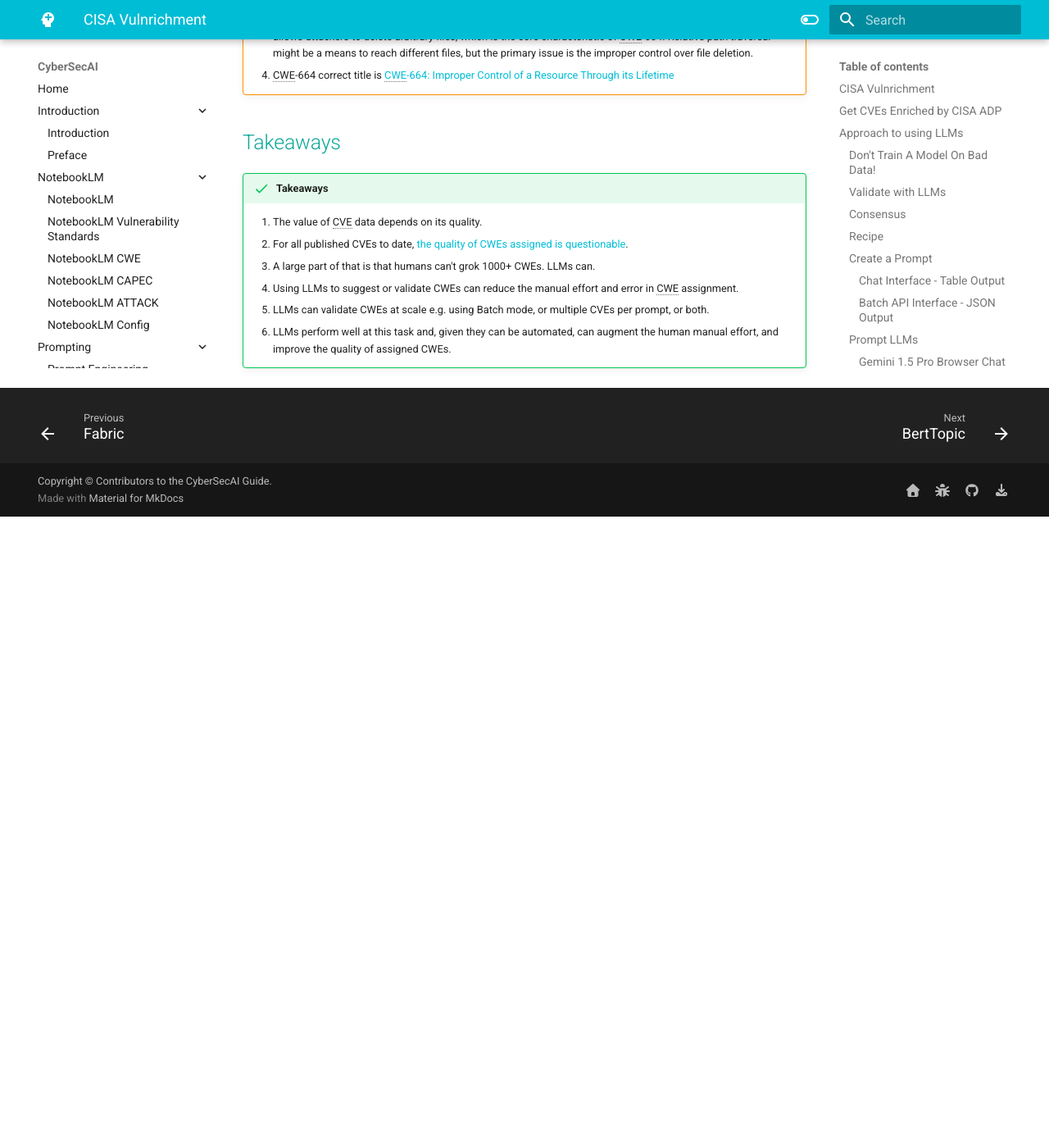
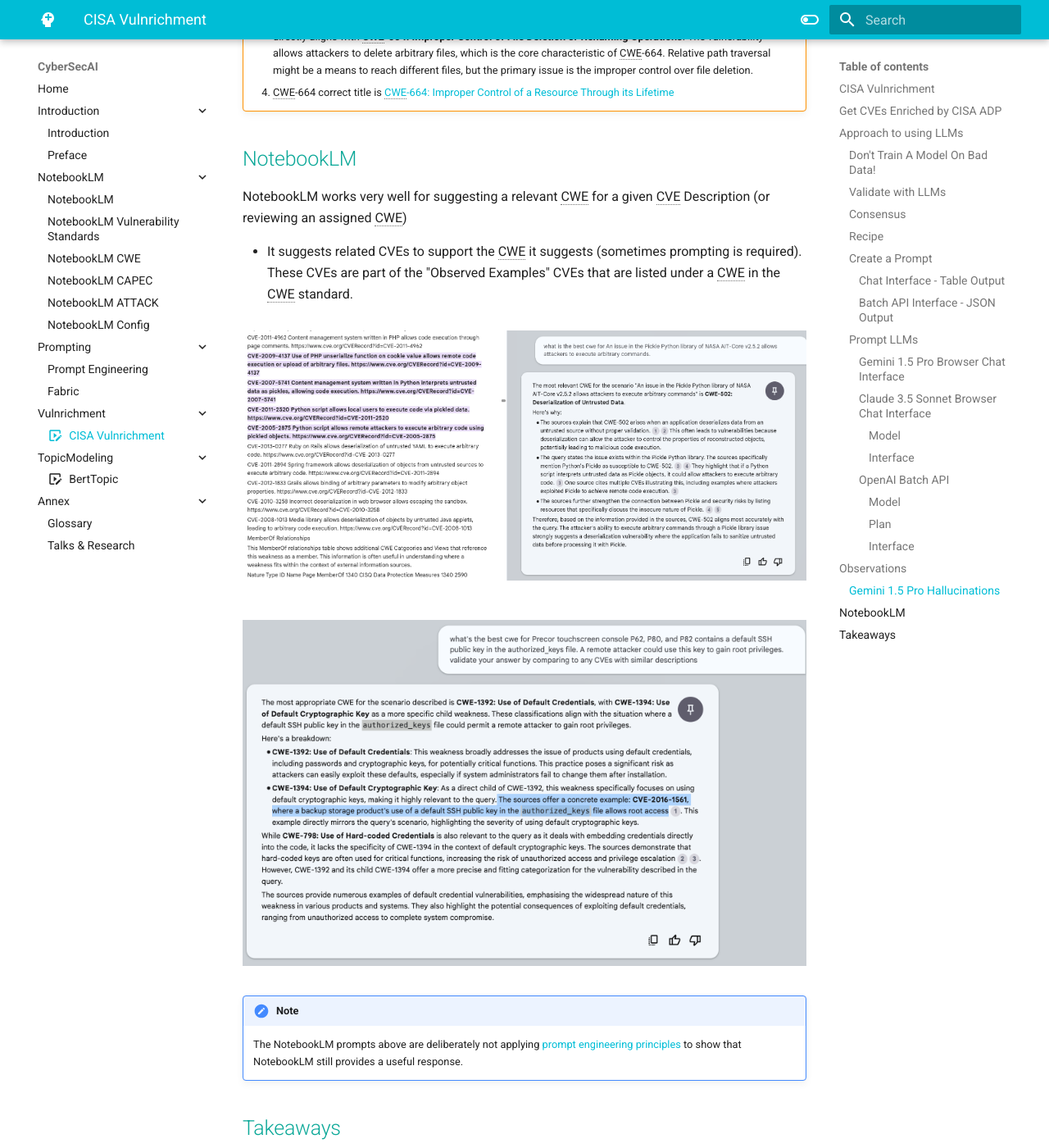
Before and after one commit to CyberSecAI/CyberSecAI.github.io, an MkDocs documentation site: the page built from docs/Vulnrichment/Vulnrichment.md, in a window 1280 px wide and 1400 px high, scrolled down 7236 px. Shown: the whole window at 82% size. Built offline with MkDocs 1.6.1 and Material for MkDocs 9.7.7, drawn with Linux system fonts in a browser that asks for light colours; emoji names are drawn with the system emoji font; comment, search, counter and statistics services are not loaded; before the commit the page ends 7866 px from its top, so only the background shows below that; some of the changed text lies outside the part shown.

Commit message:
vulnrichment notebooklm examples

```diff
--- a/docs/Vulnrichment/Vulnrichment.md
+++ b/docs/Vulnrichment/Vulnrichment.md
@@ -160,6 +160,7 @@
 
 !!! tip
     [ChatGPT](https://platform.openai.com/docs/guides/text-generation/json-mode) and [Gemini 1.5](https://ai.google.dev/gemini-api/docs/json-mode?lang=python) support JSON mode that always outputs valid JSON. Use it!
+    * See [details of Latest Gemini features support in LangChain4j 0.32.0](https://medium.com/google-cloud/latest-gemini-features-support-in-langchain4j-0-32-0-732791e4c34c).
 
     While you can prompt an LLM to output JSON, it may not always output valid JSON and you're left with a cleanup exercise (a friend of mine had that experience when they first tried this 😉)
 
@@ -251,6 +252,23 @@
         1. CWE-116 is the correct CWE: [CWE-116: Improper Encoding or Escaping of Output](https://cwe.mitre.org/data/definitions/116.html)
     2. While CWE-57 (Relative Path Traversal) could be a factor in exploiting this vulnerability, the description more directly aligns with **CWE-664: Improper Control of File Deletion or Renaming Operations**. The vulnerability allows attackers to delete arbitrary files, which is the core characteristic of CWE-664. Relative path traversal might be a means to reach different files, but the primary issue is the improper control over file deletion.
        1. CWE-664 correct title is [CWE-664: Improper Control of a Resource Through its Lifetime](https://cwe.mitre.org/data/definitions/664.html)
+
+## NotebookLM
+NotebookLM works very well for suggesting a relevant CWE for a given CVE Description (or reviewing an assigned CWE)
+
+* It suggests related CVEs to support the CWE it suggests (sometimes prompting is required). These CVEs are part of the "Observed Examples" CVEs that are listed under a CWE in the CWE standard.
+
+<figure markdown>
+![](../assets/images/notebooklm_pickle.png)
+</figure>
+
+<figure markdown>
+![](../assets/images/vulnrichment_notebooklm.png)
+</figure>
+
+!!! note
+    The NotebookLM prompts above are deliberately not applying [prompt engineering principles](../prompt_engineering/prompt_engineering.md) to show that NotebookLM still provides a useful response.
+
 ## Takeaways
 
 !!! success "Takeaways"
@@ -261,3 +279,4 @@
     4. Using LLMs to suggest or validate CWEs can reduce the manual effort and error in CWE assignment.
     5. LLMs can validate CWEs at scale e.g. using Batch mode, or multiple CVEs per prompt, or both.
     6. LLMs perform well at this task and, given they can be automated, can augment the human manual effort, and improve the quality of assigned CWEs.
+    7. A closed-system that is grounded on the CWE standard only e.g. NotebookLM, performs very well for assigning CWEs, or reviewing assigned CWEs (though it does not have an API so can't do this at scale)
--- a/docs/prompt_engineering/prompt_engineering.md
+++ b/docs/prompt_engineering/prompt_engineering.md
@@ -107,8 +107,8 @@
 
 !!! success "Takeaways"
 
-    1. Getting the right prompt to get what you want out of an LLM can sometimes feel like art or interrogation. There are several options:
-       1. Prompt Templates
-       3. Prompt Frameworks
-       4. Ask an LLM to generate a prompt
-       5. LLM-based tools for prompt refinement
+    1. Getting the right prompt to get what you want out of an LLM can sometimes feel like art or interrogation. There are several options covered here:
+        1. Prompt Templates
+        1. Prompt Frameworks
+        2. Ask an LLM to generate a prompt
+        3. LLM-based tools for prompt refinement
```
Also changed, not shown: docs/assets/images/notebooklm_pickle.png (added), docs/assets/images/vulnrichment_notebooklm.png (added).
